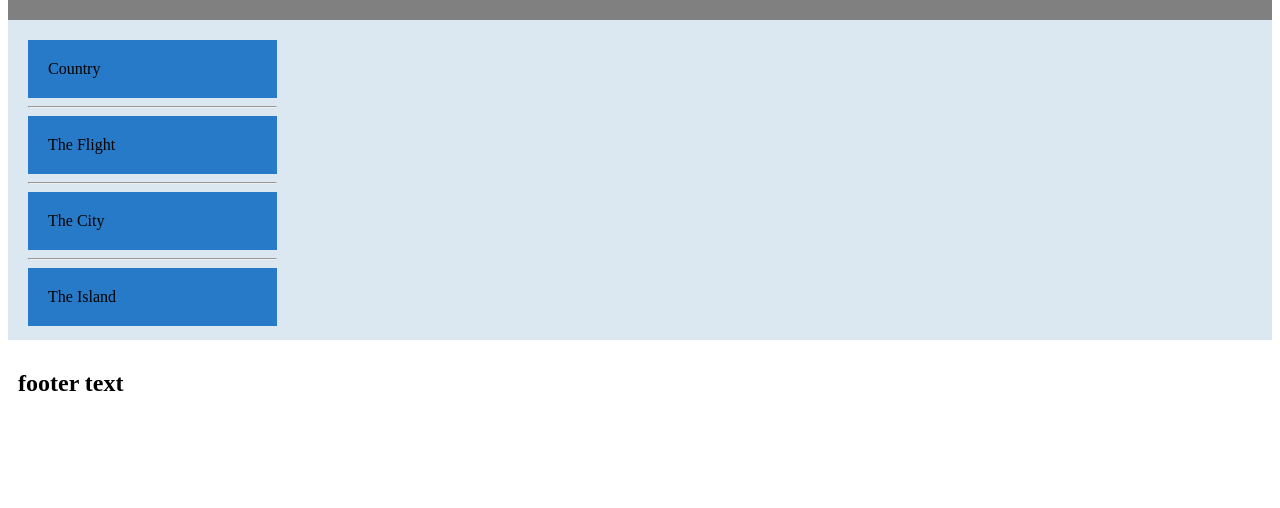
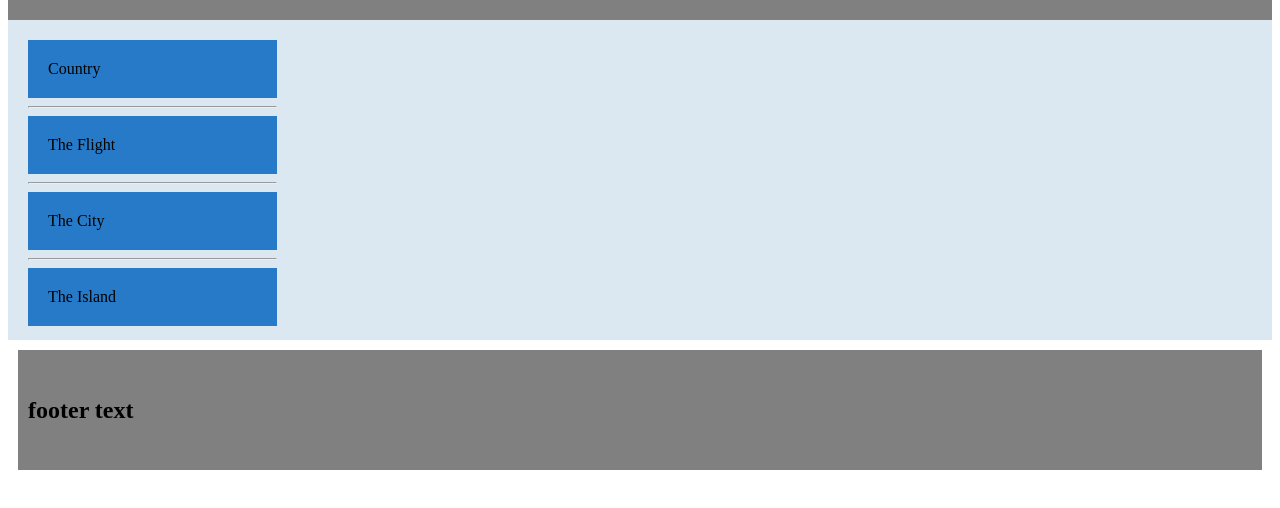
Before and after one commit to usama78621/css3, a plain HTML site: page index.html in a window 1280 px wide. Shown: the part 108-616 px from the top of the page. Drawn offline with Linux system fonts and the light colour scheme.

Commit message:
assirnment

```diff
--- a/index.html
+++ b/index.html
@@ -14,12 +14,10 @@
      <div class="navItem">Country</div> <hr />
       <div class="navItem">The Flight</div> <hr />
       <div class="navItem">The City</div> <hr />
-      <div class="navItem">The Island</div>
-      <div id="Content" class="text content"></div>
-        </div>
-        <div id="footer">
-            <h2>footer text</h2>
-        </div>
-
+      <div class="navItem">The Island </div> </div>
+      <div id="Content">
+    </div>
+        <div id="footer" class="textcontent">
+     <h2>footer text</h2> </div>
 </body>
 </html>
--- a/style.css
+++ b/style.css
@@ -29,3 +29,11 @@ padding: 10px;
     flex-direction: column;
     justify-content: center;
 }
+
+#footer{
+    background-color: grey;
+    height: 100px;
+    display: flex;
+    align-items: center;
+    padding: 10px;
+}
```
